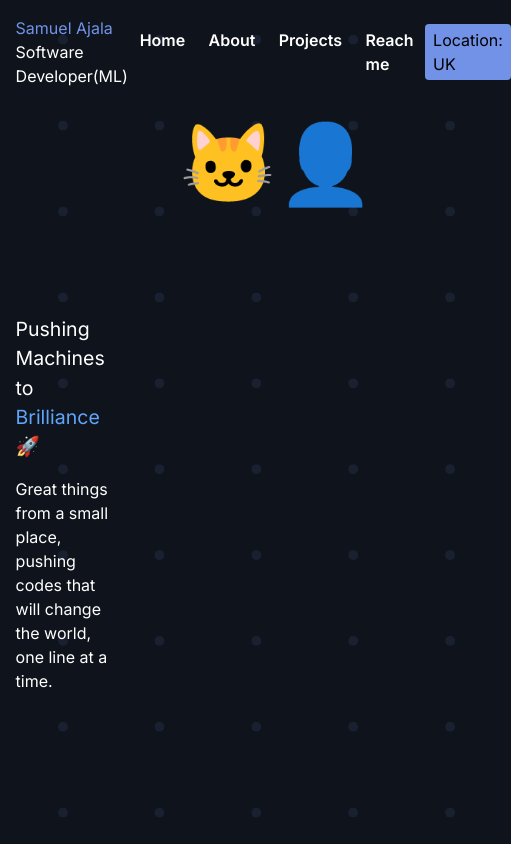
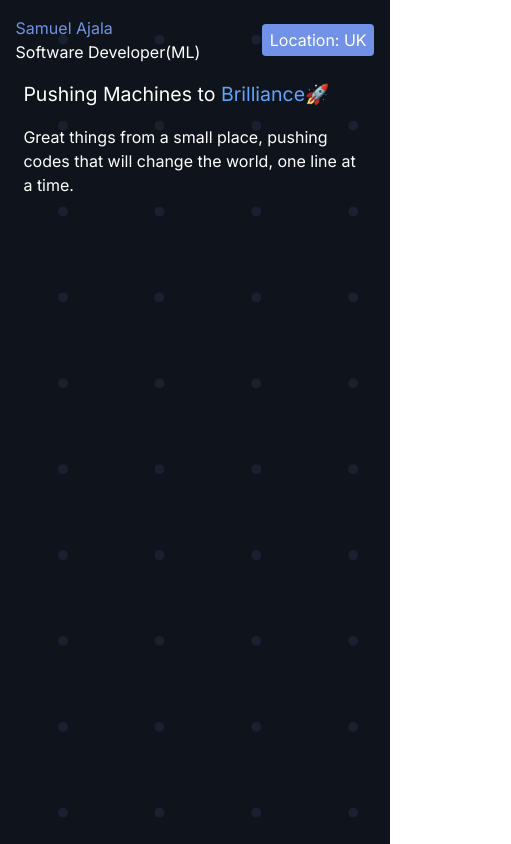
Before and after one commit to samuelajala01/portfolio-v4, a Next.js app: page / in a window 390 px wide. Shown: the whole page, 511 px wide, since content can reach past the window. Built offline with nearby package versions, Linux system fonts and the light colour scheme.

Commit message:
chore: remove desktop nav for mobile

```diff
--- a/src/app/about/page.jsx
+++ b/src/app/about/page.jsx
@@ -1,7 +1,15 @@
+import Navbar from "@/components/Navbar";
+
 const About = () => {
-    return (
-        <div>Thius is About page</div>
-    )
-}
+  return (
+    <>
+      <Navbar />
+      <section className="mx-[4vw]">
+        <h2 className="text-4xl md:text-6xl my-4">Meet me</h2>
+        <p className="text-[1.1rem] md:text-[1.4rem] opacity-50">In case you didn't catch that, I'm Samuel Ajala, currently in my third year studying Electronics and Computer Engineering at the Lagos State University.</p>
+      </section>
+    </>
+  );
+};
 
-export default About
+export default About;
--- a/src/app/globals.css
+++ b/src/app/globals.css
@@ -5,6 +5,7 @@
 /* *{
   border: 1px solid red
 } */
+
 
 @layer utilities {
   .text-balance {
@@ -14,4 +15,6 @@
 
 body{
   background-image: url("../../public/bg-dark.png");
+  color: white;
+  font-family: 'Segoe UI', Tahoma, Geneva, Verdana, sans-serif;
 }
--- a/src/app/page.js
+++ b/src/app/page.js
@@ -5,14 +5,14 @@ export default function Home() {
   return (
     <>
       <Navbar />
-     <section className="mx-[4vw] flex">
-     <div className="flex-[1.5] mt-[25vh]">
+     <section className="mx-[6vw] lg::mx-[4vw] flex">
+     <div className="flex-[1.5] md:mt-[25vh]">
         <h1 className="text-[5vw]  mb-4 text-white">
           Pushing Machines to <span className="text-blue-400">Brilliance</span>🚀
         </h1>
         <p className="text-white md:text-2xl md:w-[40vw]">Great things from a small place, pushing codes that will change the world, one line at a time.</p>
       </div>
-      <div className=" flex flex-1 text-[20vw] p-0 justify-center ml-16 top-[30rem]">🐱‍👤</div>
+      <div className=" flex flex-1 md:text-[20vw] p-0 justify-center ml-16  md:top-[20rem] mt-2 lg:mt-8 hidden md:block">🐱‍👤</div>
      </section>
     </>
   );
--- a/src/app/projects/page.jsx
+++ b/src/app/projects/page.jsx
@@ -1,7 +1,12 @@
+import Navbar from "@/components/Navbar";
+
 const projects = () => {
-    return (
-        <div>Thius is projects page</div>
-    )
-}
+  return (
+    <>
+      <Navbar />
+      <div>Thius is projects page</div>
+    </>
+  );
+};
 
-export default projects
+export default projects;
--- a/src/components/Navbar.jsx
+++ b/src/components/Navbar.jsx
@@ -1,23 +1,28 @@
+// import rick from "../../public/rick-pic.jpg";
+import Link from "next/link"
+
 const Navbar = () => {
     return (
       <>
         <nav className="flex justify-between py-4 px-[4vw] items-center">
-            <div>
-                <p className="text-[#7192E6]">Samuel Ajala</p>
-                <p className="text-white">Software Developer(ML)</p>
+            <div className="flex">
+            {/* <div><img src={rick} alt="Image of rick" width={50}/></div> */}
+                <div><p className="text-[#7192E6]">Samuel Ajala</p>
+                <p className="text-white">Software Developer(ML)</p></div>
+
             </div>
-          <ul className="flex ">
-            <li className="mx-[3vw]">
-              <a href="/" className="text-white font-semibold">Home</a>
+          <ul className="hidden md:flex">
+            <li className="mx-[2.5vw]">
+              <Link href="/" className="text-white font-medium">Home</Link>
             </li>
-            <li className="mx-[3vw]">
-              <a href="/about" className="text-white font-semibold">About</a>
+            <li className="mx-[2.5vw]">
+              <Link href="/about" className="text-white font-medium">About</Link>
             </li>
-            <li className="mx-[3vw]">
-              <a href="/projects" className="text-white font-semibold">Projects</a>
+            <li className="mx-[2.5vw]">
+              <Link href="/projects" className="text-white font-medium">Projects</Link>
             </li>
-            <li className="mx-[3vw]">
-              <a href="" className="text-white font-semibold">Reach me</a>
+            <li className="mx-[2.5vw]">
+              <Link href="" className="text-white font-medium">Reach me</Link>
             </li>
           </ul>
           <div className="flex py-1 px-[2vw] bg-[#7192e6] rounded">Location: UK</div>
```
Also changed, not shown: public/rick-pic.jpg (added).
